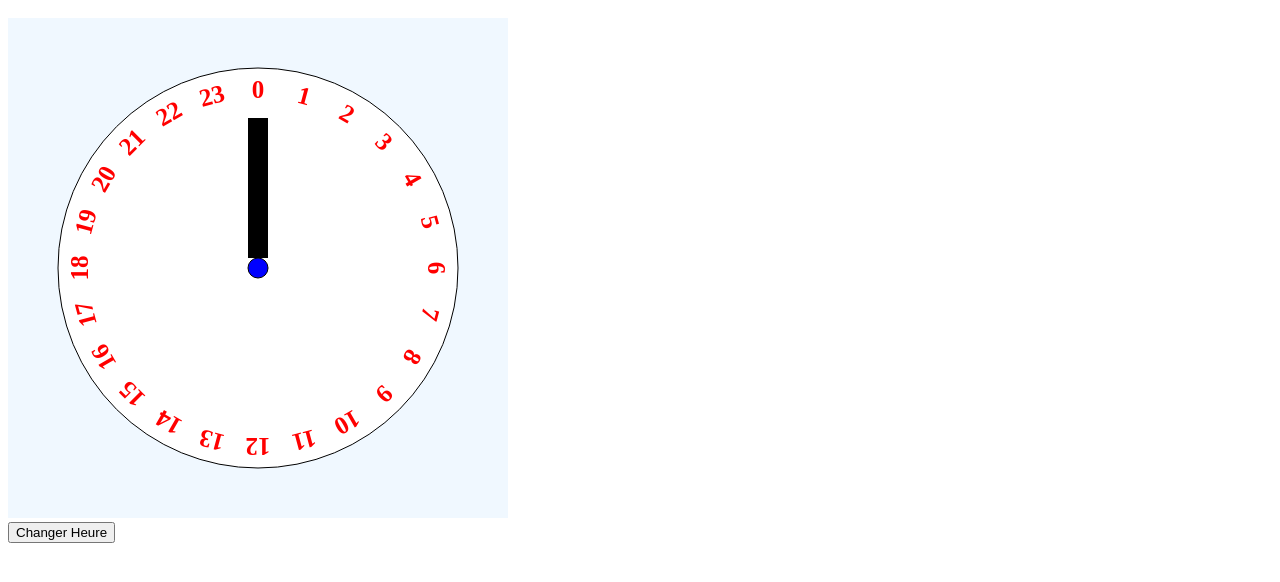
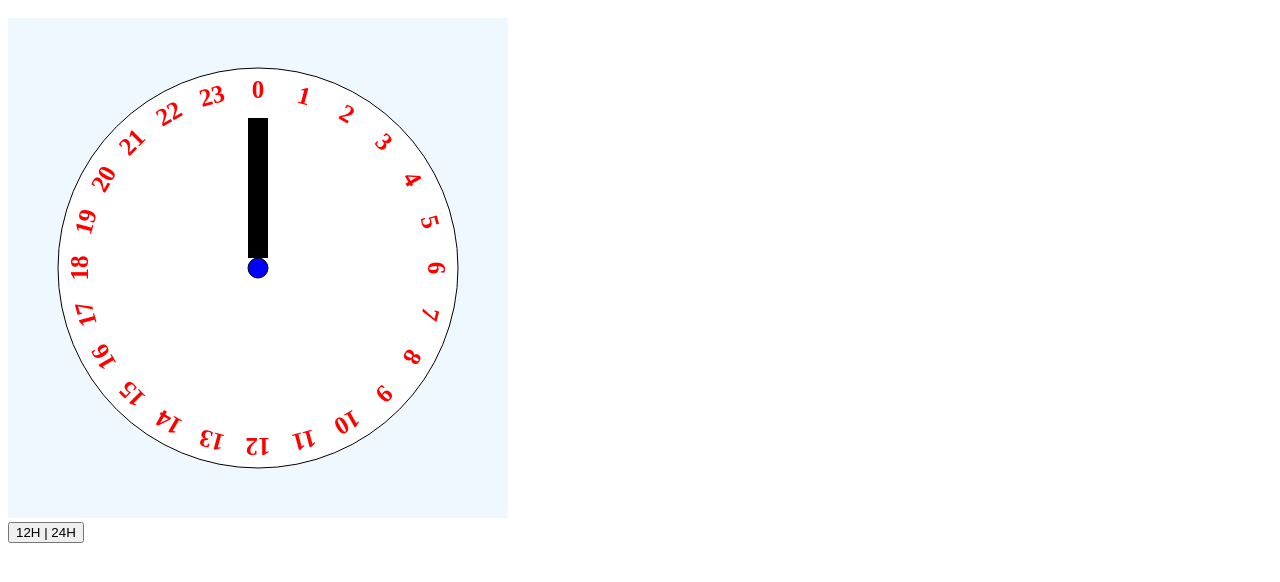
Before and after one commit to jeremy-qin/SVG-24HClock, a plain HTML site: page index.html in a window 1280 px wide. Shown: the part 120-702 px from the top of the page. Drawn offline with Linux system fonts and the light colour scheme.

Commit message:
Modify button text

```diff
--- a/index.html
+++ b/index.html
@@ -57,7 +57,7 @@
 
     </svg>
     <br>
-    <button type="button" onclick="formatHeure()">Changer Heure</button>
+    <button type="button" onclick="formatHeure()"> 12H | 24H </button>
     <script src="script.js"></script>
 </body>
 </html>
```
